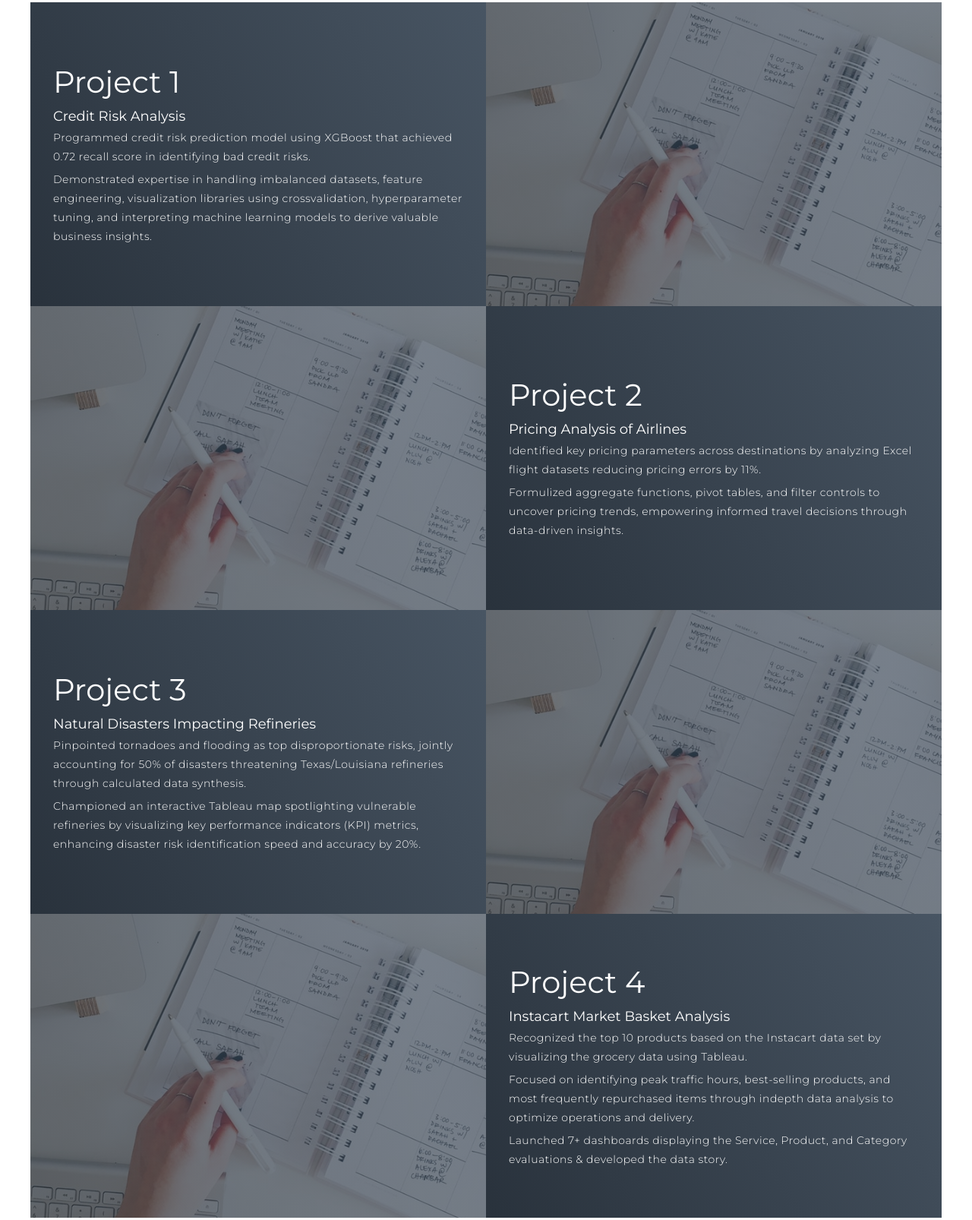
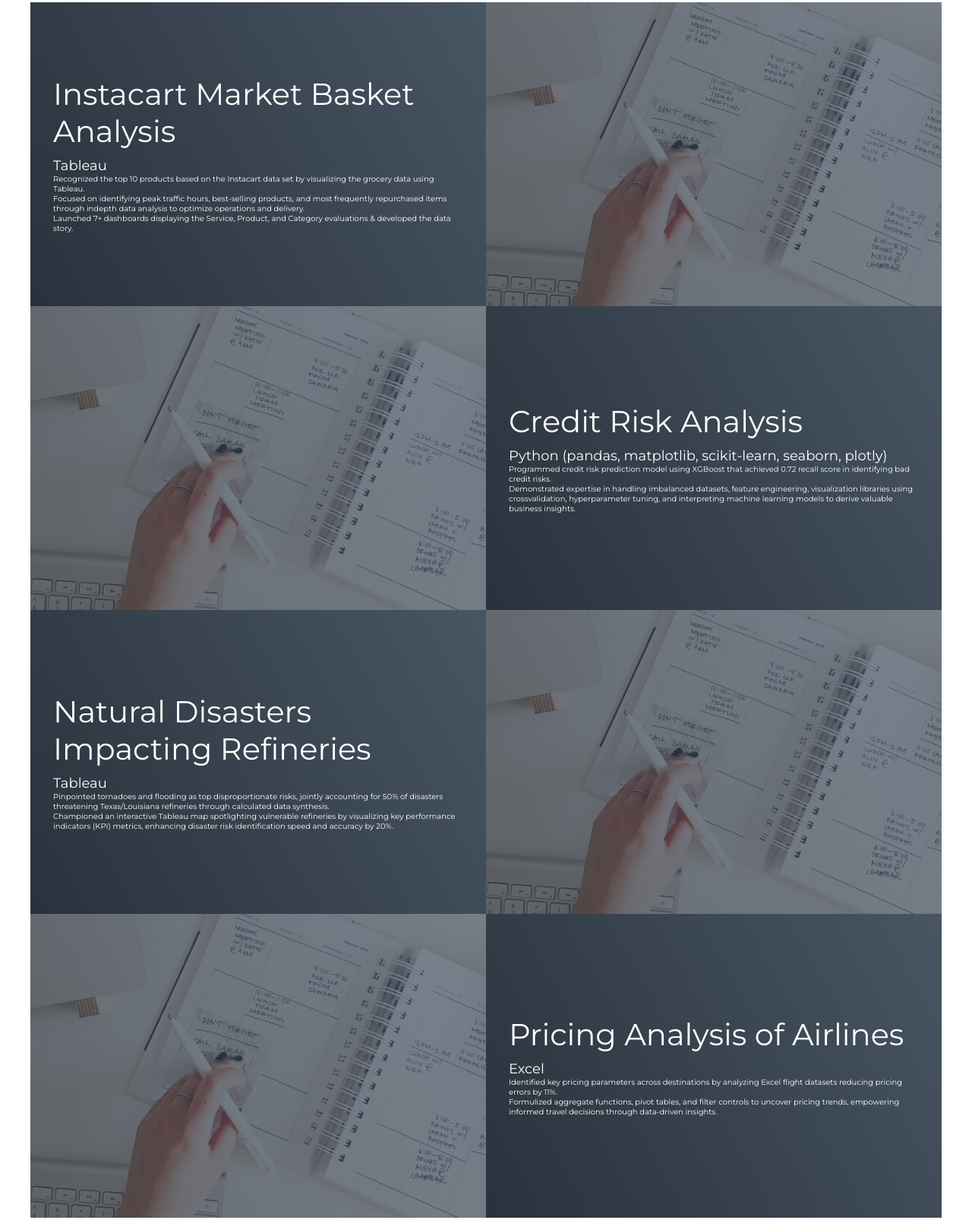
Before and after one commit to TheArc21/thearc21.github.io, a plain HTML site: page index.html in a window 1280 px wide. Shown: the part 1020-2626 px from the top of the page at 76% size. Drawn offline with Linux system fonts and the light colour scheme.

Commit message:
Update index.html
added bullets to project, rearranged the projects, removed unnecessary code

```diff
--- a/index.html
+++ b/index.html
@@ -97,10 +97,12 @@
       <div class="all-projects">
         <div class="project-item">
           <div class="project-info">
-            <h1>Project 1</h1>
-            <h2>Credit Risk Analysis</h2>
-            <p>Programmed credit risk prediction model using XGBoost that achieved 0.72 recall score in identifying bad credit risks.</p>
-			<p>Demonstrated expertise in handling imbalanced datasets, feature engineering, visualization libraries using crossvalidation, hyperparameter tuning, and interpreting machine learning models to derive valuable business insights.</p>
+            <h1>Instacart Market Basket Analysis</h1>
+            <h2>Tableau</h2>
+            <ul>Recognized the top 10 products based on the Instacart data set by visualizing the grocery data using Tableau.</ul>
+			      <ul>Focused on identifying peak traffic hours, best-selling products, and most frequently repurchased items through indepth data analysis to optimize operations and delivery.</ul>
+			      <ul>Launched 7+ dashboards displaying the Service, Product, and Category evaluations & developed the data story.</ul>
+
           </div>
           <div class="project-img">
             <img src="./img/img-1.png" alt="img">
@@ -108,10 +110,10 @@
         </div>
         <div class="project-item">
           <div class="project-info">
-            <h1>Project 2</h1>
-            <h2>Pricing Analysis of Airlines</h2>
-            <p>Identified key pricing parameters across destinations by analyzing Excel flight datasets reducing pricing errors by 11%.</p>
-			<p>Formulized aggregate functions, pivot tables, and filter controls to uncover pricing trends, empowering informed travel decisions through data-driven insights.</p>
+            <h1>Credit Risk Analysis</h1>
+            <h2>Python (pandas, matplotlib, scikit-learn, seaborn, plotly)</h2>
+            <ul>Programmed credit risk prediction model using XGBoost that achieved 0.72 recall score in identifying bad credit risks.</ul>
+            <ul>Demonstrated expertise in handling imbalanced datasets, feature engineering, visualization libraries using crossvalidation, hyperparameter tuning, and interpreting machine learning models to derive valuable business insights.</ul>
           </div>
           <div class="project-img">
             <img src="./img/img-1.png" alt="img">
@@ -119,10 +121,10 @@
         </div>
         <div class="project-item">
           <div class="project-info">
-            <h1>Project 3</h1>
-            <h2>Natural Disasters Impacting Refineries</h2>
-            <p>Pinpointed tornadoes and flooding as top disproportionate risks, jointly accounting for 50% of disasters threatening Texas/Louisiana refineries through calculated data synthesis.</p>
-			<p>Championed an interactive Tableau map spotlighting vulnerable refineries by visualizing key performance indicators (KPI) metrics, enhancing disaster risk identification speed and accuracy by 20%.</p>
+            <h1>Natural Disasters Impacting Refineries</h1>
+            <h2>Tableau</h2>
+            <ul>Pinpointed tornadoes and flooding as top disproportionate risks, jointly accounting for 50% of disasters threatening Texas/Louisiana refineries through calculated data synthesis.</ul>
+			      <ul>Championed an interactive Tableau map spotlighting vulnerable refineries by visualizing key performance indicators (KPI) metrics, enhancing disaster risk identification speed and accuracy by 20%.</ul>
           </div>
           <div class="project-img">
             <img src="./img/img-1.png" alt="img">
@@ -130,11 +132,10 @@
         </div>
         <div class="project-item">
           <div class="project-info">
-            <h1>Project 4</h1>
-            <h2>Instacart Market Basket Analysis</h2>
-            <p>Recognized the top 10 products based on the Instacart data set by visualizing the grocery data using Tableau.</p>
-			<p>Focused on identifying peak traffic hours, best-selling products, and most frequently repurchased items through indepth data analysis to optimize operations and delivery.</p>
-			<p>Launched 7+ dashboards displaying the Service, Product, and Category evaluations & developed the data story.</p>
+            <h1>Pricing Analysis of Airlines</h1>
+            <h2>Excel</h2>
+            <ul>Identified key pricing parameters across destinations by analyzing Excel flight datasets reducing pricing errors by 11%.</ul>
+			      <ul>Formulized aggregate functions, pivot tables, and filter controls to uncover pricing trends, empowering informed travel decisions through data-driven insights.</ul>
           </div>
           <div class="project-img">
             <img src="./img/img-1.png" alt="img">
@@ -169,15 +170,11 @@
         <h1 class="section-title">About <span>me</span></h1>
         <h2>Data Analyst</h2>
         <p>Hello! I am Soham Ambekar. As a passionate engineer, I pride myself on my ability to think immaculately and to innovate artistically. My passion for beautifying plans and improving processes is what has driven me to pursue STEM based Masters degree in Information Technology and Management at the University of Texas at Dallas. This program has enriched both my analytical and management skills, allowing me to excel in the arenas of business, management, data analysis, and consulting.</p>
-
-<p>As an aspiring data analyst, I am always eager to learn and adapt to new technologies, constantly striving to optimize my outputs. Productivity, potential, and positivity are three words that accurately describe my approach to life. I am driven by a deep desire to learn and grow, instilled in me by my parents, who have always encouraged me to reach beyond my potential.</p>
-
-<p>My passion for learning is matched only by my perseverance, sincerity, optimism, and ambition. I believe in the power of both intellectual and emotional intelligence to succeed in any endeavor.</p>
-
-<p>My life motto is simple: "Laugh at your mistakes but learn from them!" Approaching our mistakes with a sense of humor and a willingness to learn, we can turn these experiences into opportunities for growth.</p>
-
-<p>I am excited to see where my journey takes me next and am eager to continue to develop my skills and knowledge to achieve great things.</p>
-        <a href="Soham-Ambekar-CV.pdf" class="cta">Download Resume</a>
+        <p>As an aspiring data analyst, I am always eager to learn and adapt to new technologies, constantly striving to optimize my outputs. Productivity, potential, and positivity are three words that accurately describe my approach to life. I am driven by a deep desire to learn and grow, instilled in me by my parents, who have always encouraged me to reach beyond my potential.</p>
+        <p>My passion for learning is matched only by my perseverance, sincerity, optimism, and ambition. I believe in the power of both intellectual and emotional intelligence to succeed in any endeavor.</p>
+        <p>My life motto is simple: "Laugh at your mistakes but learn from them!" Approaching our mistakes with a sense of humor and a willingness to learn, we can turn these experiences into opportunities for growth.</p>
+        <p>I am excited to see where my journey takes me next and am eager to continue to develop my skills and knowledge to achieve great things.</p>
+        <a href="Soham-Ambekar-CV.pdf" target="_blank" class="cta">Download Resume</a>
       </div>
     </div>
   </section>
@@ -195,7 +192,6 @@
           <div class="contact-info">
             <h1>Phone</h1>
             <h2>+1 469 265 9450</h2>
-            <!--<h2>+1 234 123 1234</h2>-->
           </div>
         </div>
         <div class="contact-item">
@@ -203,7 +199,6 @@
           <div class="contact-info">
             <h1>Email</h1>
             <h2>sohamambekar21@gmail.com</h2>
-            <!--<h2>abcd@gmail.com</h2>-->
           </div>
         </div>
         <div class="contact-item">
@@ -229,12 +224,6 @@
         <div class="social-item">
           <a href="https://www.linkedin.com/in/sohamambekar/"><img src="https://img.icons8.com/bubbles/100/000000/linkedin" /></a>
         </div>
-        <!--<div class="social-item">
-          <a href="#"><img src="https://img.icons8.com/bubbles/100/000000/instagram-new.png" /></a>
-        </div>
-        <div class="social-item">
-          <a href="#"><img src="https://img.icons8.com/bubbles/100/000000/twitter.png" /></a>
-        </div>-->
         <div class="social-item">
           <a href="https://github.com/TheArc21"><img src="https://img.icons8.com/bubbles/100/000000/github.png" /></a>
         </div>
```
